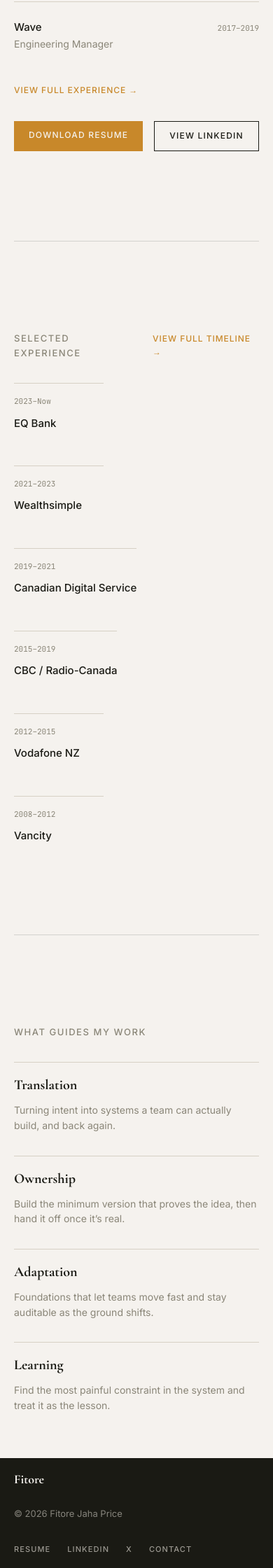
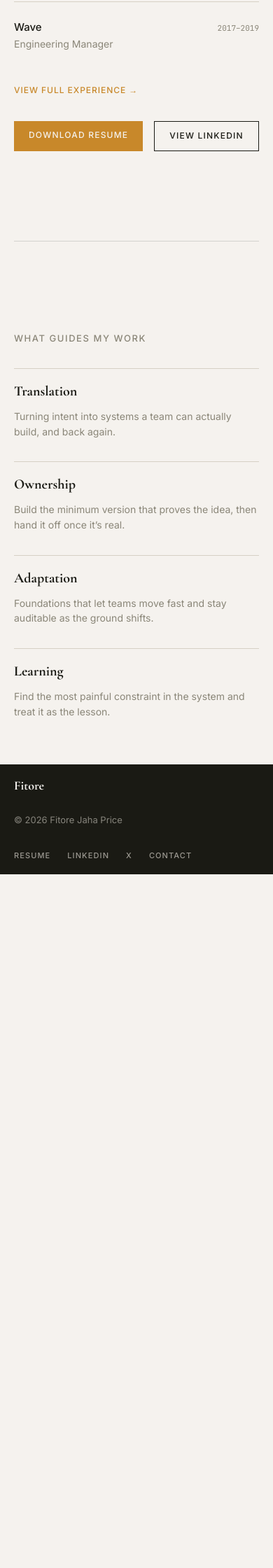
Before and after one commit to fitore/fitore.github.io, a Jekyll site: the page built from index.html, in a window 390 px wide. Shown: the part 3978-6218 px from the top of the page at 70% size. Built offline with Jekyll 4.4.1, drawn with Linux system fonts in a browser that asks for light colours; after the commit the page ends 5227 px from its top, so only the background shows below that.

Commit message:
Fix blog layout

```diff
--- a/_layouts/default.html
+++ b/_layouts/default.html
@@ -21,7 +21,6 @@
     </button>
     <ul class="nav__links">
       <li><a href="{{ '/blog/' | relative_url }}" class="nav__link">Writing</a></li>
-      <li><a href="{{ '/#experience' | relative_url }}" class="nav__link">Experience</a></li>
       <li><a href="{{ '/#about' | relative_url }}" class="nav__link">About</a></li>
       <li><a href="{{ '/FitoreJahaPrice_Resume2026.pdf' | relative_url }}" class="nav__link" rel="nofollow">Resume</a></li>
       <li><button class="nav__toggle" aria-label="Toggle dark mode">&#9728;</button></li>
--- a/css/styles.css
+++ b/css/styles.css
@@ -516,38 +516,6 @@
 }
 
 /* ============================================================= */
-/* Selected experience timeline                                  */
-/* ============================================================= */
-.timeline__row {
-  display: flex;
-  gap: var(--space-6);
-  align-items: flex-start;
-  flex-wrap: wrap;
-}
-
-.timeline__item {
-  flex: 1;
-  min-width: 8rem;
-  border-top: 1px solid var(--rule);
-  padding-top: var(--space-2);
-}
-
-.timeline__year {
-  font-family: var(--font-mono);
-  font-size: var(--text-meta);
-  color: var(--stone);
-  display: block;
-  margin-bottom: var(--space-1);
-}
-
-.timeline__company {
-  font-family: var(--font-body);
-  font-weight: 500;
-  font-size: 0.9375rem;
-  color: var(--ink);
-}
-
-/* ============================================================= */
 /* What guides my work — value cards                             */
 /* ============================================================= */
 .values__row {
@@ -918,10 +886,6 @@
     grid-template-columns: 1fr;
   }
 
-  .timeline__row {
-    flex-direction: column;
-  }
-
   /* Journey band: horizontal scroll, all five accessible */
   .journey__row {
     overflow-x: auto;
--- a/index.html
+++ b/index.html
@@ -156,45 +156,6 @@
 <hr class="section-rule">
 
 <!-- ============================================================= -->
-<!-- Selected experience timeline                                  -->
-<!-- ============================================================= -->
-<section class="timeline section">
-  <div class="section-head">
-    <span class="section-label">Selected Experience</span>
-    <a href="{{ '/FitoreJahaPrice_Resume2026.pdf' | relative_url }}" class="text-cta" rel="nofollow">View Full Timeline &rarr;</a>
-  </div>
-  <!-- NOTE: year ranges are placeholders — verify against resume -->
-  <div class="timeline__row">
-    <div class="timeline__item">
-      <span class="timeline__year">2023&ndash;Now</span>
-      <span class="timeline__company">EQ Bank</span>
-    </div>
-    <div class="timeline__item">
-      <span class="timeline__year">2021&ndash;2023</span>
-      <span class="timeline__company">Wealthsimple</span>
-    </div>
-    <div class="timeline__item">
-      <span class="timeline__year">2019&ndash;2021</span>
-      <span class="timeline__company">Canadian Digital Service</span>
-    </div>
-    <div class="timeline__item">
-      <span class="timeline__year">2015&ndash;2019</span>
-      <span class="timeline__company">CBC / Radio-Canada</span>
-    </div>
-    <div class="timeline__item">
-      <span class="timeline__year">2012&ndash;2015</span>
-      <span class="timeline__company">Vodafone NZ</span>
-    </div>
-    <div class="timeline__item">
-      <span class="timeline__year">2008&ndash;2012</span>
-      <span class="timeline__company">Vancity</span>
-    </div>
-  </div>
-</section>
-
-<hr class="section-rule">
-
-<!-- ============================================================= -->
 <!-- What guides my work                                           -->
 <!-- ============================================================= -->
 <section class="values section">
```
Also changed, not shown: blog/index.html (+25 -15 lines).
